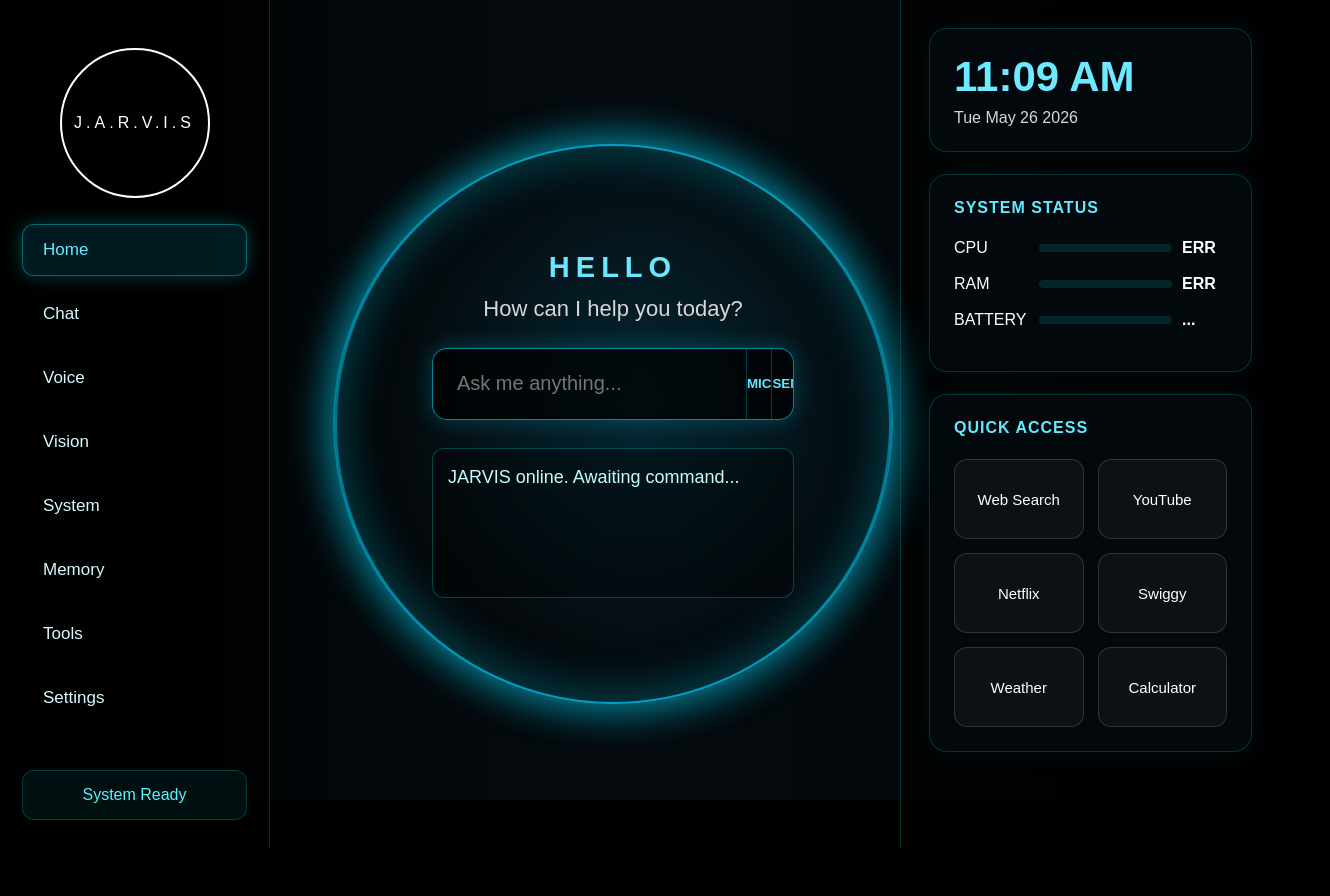
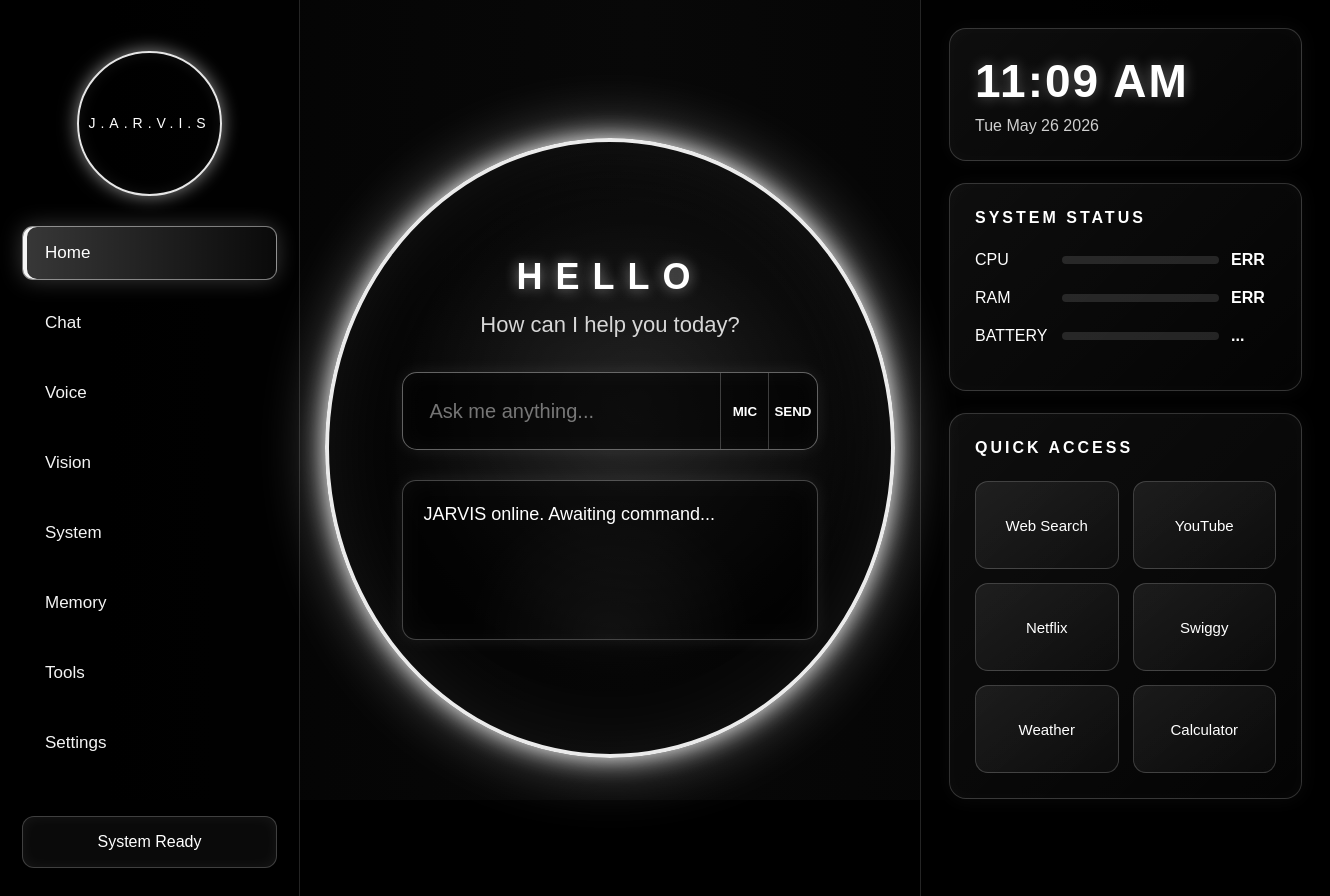
Before and after one commit to sreekarm19-glitch/jarvis_web, a website: page index.html in a window 1280 px wide. Shown: the whole page, 1330 px wide, since content can reach past the window. Before the commit the page ends 848 px from the top, so only its background shows below. Drawn offline with Linux system fonts and the light colour scheme; no server answers.

Commit message:
Apply black and white HUD theme

```diff
--- a/index.html
+++ b/index.html
@@ -32,8 +32,6 @@
   <main class="main">
 
 <section class="center-panel">
-      <div class="hud-ring">
-
   <div class="hud-ring">
     <div class="hud-content">
       <h1>HELLO</h1>
--- a/script.js
+++ b/script.js
@@ -155,22 +155,32 @@ document.querySelectorAll(".quick-grid button").forEach((button) => {
 
     if (action === "google") {
       window.open("https://google.com", "_blank");
+    responseBox.innerText = "Opening Google.";
+     speak("Opening Google.");
     }
 
     if (action === "youtube") {
       window.open("https://youtube.com", "_blank");
+    responseBox.innerText = "Opening YouTube.";
+     speak("Opening YouTube.");
     }
 
     if (action === "weather") {
       window.open("https://www.google.com/search?q=weather", "_blank");
+    responseBox.innerText = "Opening Weather.";
+     speak("Opening Weather.");
     }
 
     if (action === "calculator") {
       window.open("https://www.google.com/search?q=calculator", "_blank");
+    responseBox.innerText = "Opening Calculator.";
+     speak("Opening Calculator.");
     }
 
     if (action === "netflix") {
       window.open("https://www.netflix.com", "_blank");
+    responseBox.innerText = "Opening Netflix.";
+     speak("Opening Netflix.");
     }
 
     if (action === "swiggy") {
--- a/style.css
+++ b/style.css
@@ -7,7 +7,7 @@
 
 body {
   background: #000;
-  color: white;
+  color: #fff;
   overflow: hidden;
 }
 
@@ -15,16 +15,18 @@ body {
   height: 100vh;
   width: 100vw;
   display: grid;
-  grid-template-columns: 270px 1fr 380px;
+  grid-template-columns: 300px 1fr 410px;
   background:
-    radial-gradient(circle at center, rgba(0, 200, 255, 0.15), transparent 35%),
-    linear-gradient(90deg, #020202, #050b0f, #020202);
+    radial-gradient(circle at center, rgba(255, 255, 255, 0.08), transparent 35%),
+    linear-gradient(90deg, #020202, #080808, #020202);
 }
 
+/* LEFT SIDEBAR */
+
 .sidebar {
-  border-right: 1px solid rgba(0, 255, 255, 0.18);
+  border-right: 1px solid rgba(255, 255, 255, 0.14);
   padding: 28px 22px;
-  background: rgba(0, 0, 0, 0.75);
+  background: rgba(0, 0, 0, 0.86);
 }
 
 .logo-box {
@@ -35,49 +37,57 @@ body {
 }
 
 .logo-circle {
-  width: 150px;
-  height: 150px;
-  border: 2px solid white;
+  width: 145px;
+  height: 145px;
+  border: 2px solid rgba(255, 255, 255, 0.9);
   border-radius: 50%;
   display: flex;
   align-items: center;
   justify-content: center;
   color: white;
-  letter-spacing: 4px;
-  font-size: 16px;
+  letter-spacing: 5px;
+  font-size: 14px;
+  box-shadow:
+    0 0 18px rgba(255, 255, 255, 0.55),
+    inset 0 0 15px rgba(255, 255, 255, 0.08);
 }
 
 .nav-btn {
   width: 100%;
-  padding: 15px 20px;
-  margin: 6px 0;
+  padding: 16px 22px;
+  margin: 8px 0;
   border: 1px solid transparent;
-  border-radius: 12px;
+  border-radius: 11px;
   background: transparent;
-  color: #d8faff;
+  color: #f4f4f4;
   font-size: 17px;
   text-align: left;
   cursor: pointer;
-  transition: 0.2s;
+  transition: 0.25s;
 }
 
 .nav-btn:hover,
 .nav-btn.active {
-  background: rgba(0, 200, 255, 0.13);
-  border-color: rgba(0, 255, 255, 0.35);
-  color: #68eaff;
-  box-shadow: 0 0 18px rgba(0, 255, 255, 0.25);
+  background: linear-gradient(90deg, rgba(255,255,255,0.22), rgba(255,255,255,0.04));
+  border-color: rgba(255, 255, 255, 0.45);
+  color: #ffffff;
+  box-shadow:
+    0 0 22px rgba(255, 255, 255, 0.22),
+    inset 4px 0 0 rgba(255, 255, 255, 0.95);
 }
 
 .listening-box {
-  margin-top: 40px;
-  padding: 15px;
+  margin-top: 38px;
+  padding: 16px;
   border-radius: 12px;
-  color: #5df1ff;
-  border: 1px solid rgba(0, 255, 255, 0.2);
-  background: rgba(0, 255, 255, 0.06);
+  color: #ffffff;
+  border: 1px solid rgba(255, 255, 255, 0.22);
+  background: rgba(255, 255, 255, 0.04);
   text-align: center;
+  box-shadow: inset 0 0 14px rgba(255, 255, 255, 0.06);
 }
+
+/* CENTER AREA */
 
 .main {
   position: relative;
@@ -86,32 +96,31 @@ body {
   align-items: center;
 }
 
-.top-title {
-  position: absolute;
-  top: 18px;
-  font-size: 24px;
-  letter-spacing: 12px;
-  color: #fff;
-}
-
 .center-panel {
   text-align: center;
-  width: 80%;
-}
-
-.hud-ring {
-  width: 560px;
-  height: 560px;
-  margin: 0 auto;
-  border-radius: 50%;
-  border: 2px solid rgba(0, 210, 255, 0.5);
-  box-shadow:
-    0 0 45px rgba(0, 220, 255, 0.45),
-    inset 0 0 55px rgba(0, 220, 255, 0.18);
+  width: 92%;
   display: flex;
   justify-content: center;
   align-items: center;
 }
+
+.hud-ring {
+  width: 620px;
+  height: 620px;
+  margin: 0 auto;
+  border-radius: 50%;
+  border: 4px solid rgba(255, 255, 255, 0.92);
+  box-shadow:
+    0 0 24px rgba(255, 255, 255, 0.95),
+    0 0 65px rgba(255, 255, 255, 0.42),
+    inset 0 0 70px rgba(255, 255, 255, 0.07);
+  display: flex;
+  align-items: center;
+  justify-content: center;
+  background:
+    radial-gradient(circle, rgba(255,255,255,0.055), rgba(0,0,0,0.15) 55%, rgba(0,0,0,0.08));
+}
+
 .hud-content {
   width: 82%;
   display: flex;
@@ -121,41 +130,48 @@ body {
 }
 
 .hud-content h1 {
-  font-size: 34px;
-  letter-spacing: 6px;
-  color: #67eaff;
-  margin-bottom: 12px;
+  font-size: 36px;
+  letter-spacing: 13px;
+  color: #ffffff;
+  margin-bottom: 14px;
+  text-shadow: 0 0 14px rgba(255, 255, 255, 0.55);
 }
 
 .hud-content p {
-  color: #d8d8d8;
+  color: #d7d7d7;
   font-size: 22px;
-  margin-bottom: 26px;
+  margin-bottom: 34px;
 }
 
+/* If your h1 and p are still outside hud-content, this keeps them styled too */
 .center-panel h1 {
-  font-size: 29px;
-  letter-spacing: 6px;
-  color: #67eaff;
-  margin-bottom: 12px;
+  font-size: 36px;
+  letter-spacing: 13px;
+  color: #ffffff;
+  margin-bottom: 14px;
+  text-shadow: 0 0 14px rgba(255, 255, 255, 0.55);
 }
 
 .center-panel p {
-  color: #d8d8d8;
+  color: #d7d7d7;
   font-size: 22px;
-  margin-bottom: 26px;
+  margin-bottom: 34px;
 }
 
+/* CHAT BAR */
+
 .chat-bar {
-  width: 80%;
-  margin: auto;
-  height: 72px;
-  border: 1px solid rgba(0, 220, 255, 0.6);
+  width: 90%;
+  height: 78px;
+  border: 1px solid rgba(255, 255, 255, 0.38);
   border-radius: 15px;
   display: flex;
-  background: rgba(0, 0, 0, 0.72);
-  box-shadow: 0 0 22px rgba(0, 220, 255, 0.25);
+  background: rgba(0, 0, 0, 0.64);
+  box-shadow:
+    0 0 18px rgba(255, 255, 255, 0.08),
+    inset 0 0 20px rgba(255, 255, 255, 0.035);
   overflow: hidden;
+  margin-bottom: 30px;
 }
 
 .chat-bar input {
@@ -165,107 +181,130 @@ body {
   outline: none;
   color: white;
   font-size: 20px;
-  padding: 0 24px;
+  padding: 0 26px;
+}
+
+.chat-bar input::placeholder {
+  color: rgba(255, 255, 255, 0.45);
 }
 
 .chat-bar button {
-  width: 90px;
+  width: 86px;
   border: none;
   background: transparent;
-  color: #5eeaff;
+  color: #ffffff;
   font-weight: bold;
   cursor: pointer;
-  border-left: 1px solid rgba(0, 220, 255, 0.25);
+  border-left: 1px solid rgba(255, 255, 255, 0.22);
+  transition: 0.2s;
 }
 
 .chat-bar button:hover {
-  background: rgba(0, 220, 255, 0.12);
+  background: rgba(255, 255, 255, 0.12);
+  box-shadow: inset 0 0 18px rgba(255, 255, 255, 0.12);
 }
 
+/* RESPONSE BOX */
+
 #responseBox {
-  margin: 28px auto 0;
-  width: 80%;
-  height: 150px;
-  color: #c7fbff;
+  width: 90%;
+  height: 160px;
+  color: #ffffff;
   font-size: 18px;
   line-height: 1.5;
   overflow-y: auto;
   overflow-x: hidden;
-  padding: 15px;
-  border: 1px solid rgba(0, 255, 255, 0.25);
-  border-radius: 12px;
-  background: rgba(0, 0, 0, 0.35);
+  padding: 20px;
+  border: 1px solid rgba(255, 255, 255, 0.26);
+  border-radius: 14px;
+  background:
+    radial-gradient(circle at bottom, rgba(255,255,255,0.05), transparent 55%),
+    rgba(0, 0, 0, 0.56);
   text-align: left;
+  box-shadow:
+    0 0 18px rgba(255, 255, 255, 0.08),
+    inset 0 0 24px rgba(255, 255, 255, 0.035);
 }
 
-/* Custom glowing scrollbar */
 #responseBox::-webkit-scrollbar {
   width: 8px;
 }
 
 #responseBox::-webkit-scrollbar-track {
-  background: rgba(0, 255, 255, 0.08);
+  background: rgba(255, 255, 255, 0.08);
   border-radius: 10px;
 }
 
 #responseBox::-webkit-scrollbar-thumb {
-  background: #5eeaff;
+  background: #ffffff;
   border-radius: 10px;
-  box-shadow: 0 0 10px #5eeaff;
+  box-shadow: 0 0 10px #ffffff;
 }
 
+/* RIGHT PANEL */
 
 .right-panel {
-  border-left: 1px solid rgba(0, 255, 255, 0.18);
+  border-left: 1px solid rgba(255, 255, 255, 0.14);
   padding: 28px;
-  background: rgba(0, 0, 0, 0.75);
+  background: rgba(0, 0, 0, 0.86);
 }
 
 .card {
-  border: 1px solid rgba(0, 255, 255, 0.18);
-  border-radius: 18px;
-  padding: 24px;
+  border: 1px solid rgba(255, 255, 255, 0.18);
+  border-radius: 17px;
+  padding: 25px;
   margin-bottom: 22px;
-  background: rgba(4, 12, 16, 0.7);
-  box-shadow: 0 0 24px rgba(0, 200, 255, 0.08);
+  background:
+    linear-gradient(135deg, rgba(255,255,255,0.055), rgba(255,255,255,0.015)),
+    rgba(0, 0, 0, 0.62);
+  box-shadow:
+    0 0 20px rgba(255, 255, 255, 0.045),
+    inset 0 0 18px rgba(255, 255, 255, 0.025);
 }
 
 .clock-card h2 {
-  color: #6deaff;
-  font-size: 42px;
+  color: #ffffff;
+  font-size: 46px;
+  letter-spacing: 2px;
+  text-shadow: 0 0 14px rgba(255, 255, 255, 0.34);
 }
 
 .clock-card p {
-  margin-top: 8px;
-  color: #d7d7d7;
+  margin-top: 9px;
+  color: #cfcfcf;
 }
 
 .card h3 {
-  color: #62eaff;
-  margin-bottom: 22px;
+  color: #ffffff;
+  margin-bottom: 24px;
   font-size: 16px;
-  letter-spacing: 1px;
+  letter-spacing: 3px;
 }
 
 .stat {
   display: grid;
   grid-template-columns: 75px 1fr 45px;
   align-items: center;
-  gap: 10px;
-  margin: 18px 0;
+  gap: 12px;
+  margin: 20px 0;
+}
+
+.stat span,
+.stat b {
+  color: #ffffff;
 }
 
 .bar {
   height: 8px;
-  background: rgba(0, 255, 255, 0.12);
+  background: rgba(255, 255, 255, 0.12);
   border-radius: 20px;
   overflow: hidden;
 }
 
 .bar div {
   height: 100%;
-  background: #5eeaff;
-  box-shadow: 0 0 12px #5eeaff;
+  background: #ffffff;
+  box-shadow: 0 0 14px rgba(255, 255, 255, 0.85);
 }
 
 .quick-grid {
@@ -275,24 +314,35 @@ body {
 }
 
 .quick-grid button {
-  height: 80px;
+  height: 88px;
   border-radius: 13px;
-  border: 1px solid rgba(255,255,255,0.15);
-  background: rgba(255,255,255,0.04);
+  border: 1px solid rgba(255,255,255,0.18);
+  background:
+    linear-gradient(145deg, rgba(255,255,255,0.08), rgba(255,255,255,0.025));
   color: white;
   cursor: pointer;
   font-size: 15px;
+  transition: 0.2s;
 }
 
 .quick-grid button:hover {
-  color: #5eeaff;
-  border-color: rgba(0,255,255,0.5);
-  box-shadow: 0 0 18px rgba(0,255,255,0.25);
+  color: #ffffff;
+  border-color: rgba(255,255,255,0.6);
+  box-shadow:
+    0 0 20px rgba(255,255,255,0.22),
+    inset 0 0 18px rgba(255,255,255,0.07);
 }
 
+/* MOBILE */
+
 @media (max-width: 900px) {
+  body {
+    overflow-y: auto;
+  }
+
   .app {
     grid-template-columns: 1fr;
+    min-height: 100vh;
     overflow-y: auto;
   }
 
@@ -301,22 +351,49 @@ body {
     display: none;
   }
 
-  .hud-ring {
-    width: 300px;
-    height: 300px;
+  .center-panel {
+    width: 100%;
+    min-height: 100vh;
+    padding: 20px;
   }
 
-  .inner-ring {
-    width: 160px;
-    height: 160px;
+  .hud-ring {
+    width: 92vw;
+    height: 92vw;
+    max-width: 560px;
+    max-height: 560px;
   }
 
-  .inner-ring span {
-    font-size: 22px;
+  .hud-content {
+    width: 86%;
+  }
+
+  .hud-content h1 {
+    font-size: 28px;
+    letter-spacing: 8px;
+  }
+
+  .hud-content p {
+    font-size: 17px;
+    margin-bottom: 22px;
   }
 
   .chat-bar,
   #responseBox {
     width: 95%;
   }
+
+  .chat-bar {
+    height: 64px;
+  }
+
+  .chat-bar input {
+    font-size: 16px;
+    padding: 0 16px;
+  }
+
+  .chat-bar button {
+    width: 65px;
+    font-size: 12px;
+  }
 }
```
Lines whose indentation alone changed are shown as unchanged.
